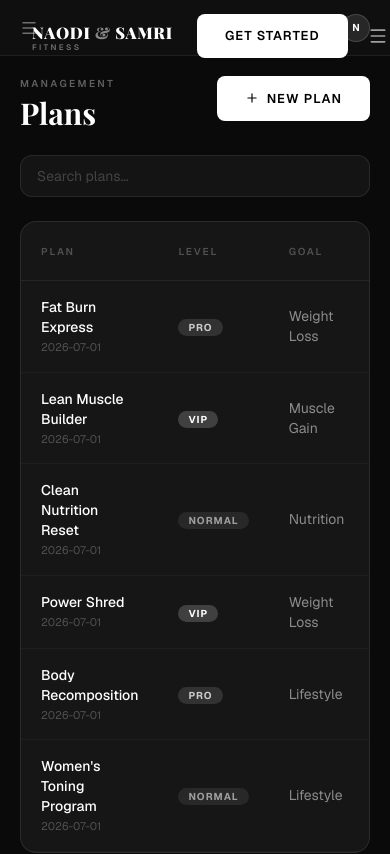
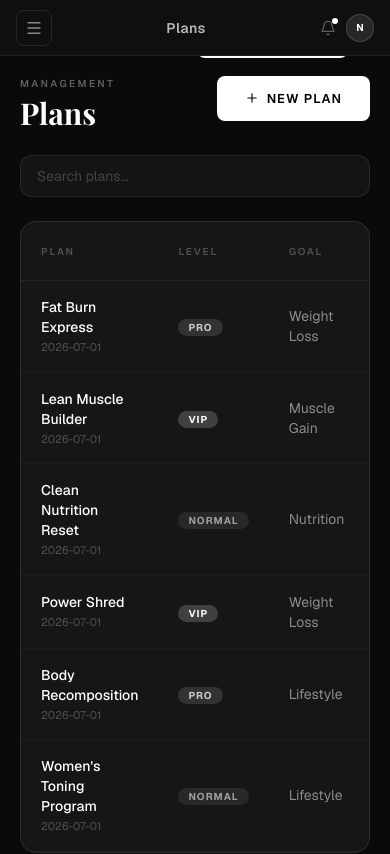
Before and after one commit to abelamaremain-netizen/Fitness-nutrition-platform, a Next.js app: page /admin/plans in a window 390 px wide. Shown: the top 854 px of the page. Built offline with nearby package versions, Linux system fonts and the light colour scheme.

Commit message:
Fix admin mobile nav: own top bar, drawer with admin links, covers public navbar

```diff
--- a/app/admin/layout.tsx
+++ b/app/admin/layout.tsx
@@ -6,33 +6,72 @@ import { motion, AnimatePresence } from "framer-motion";
 import {
   LayoutDashboard, Package, ShoppingBag, Users,
   FileText, Menu, X, LogOut, Bell, ChevronRight,
+  Home,
 } from "lucide-react";
 
 const NAV = [
-  { href: "/admin",           label: "Dashboard",   icon: LayoutDashboard },
-  { href: "/admin/plans",     label: "Plans",       icon: Package },
-  { href: "/admin/orders",    label: "Orders",      icon: ShoppingBag },
-  { href: "/admin/customers", label: "Customers",   icon: Users },
-  { href: "/admin/content",   label: "Content",     icon: FileText },
+  { href: "/admin",           label: "Dashboard",  icon: LayoutDashboard },
+  { href: "/admin/plans",     label: "Plans",      icon: Package },
+  { href: "/admin/orders",    label: "Orders",     icon: ShoppingBag },
+  { href: "/admin/customers", label: "Customers",  icon: Users },
+  { href: "/admin/content",   label: "Content",    icon: FileText },
 ];
 
 export default function AdminLayout({ children }: { children: React.ReactNode }) {
-  const [sidebarOpen, setSidebarOpen] = useState(false);
+  const [open, setOpen] = useState(false);
   const pathname = usePathname();
+
+  // Don't render admin chrome on the login page
+  if (pathname === "/admin/login") {
+    return <>{children}</>;
+  }
 
   const isActive = (href: string) =>
     href === "/admin" ? pathname === "/admin" : pathname.startsWith(href);
 
-  const SidebarContent = () => (
-    <div className="flex flex-col h-full">
+  const currentPage = NAV.find((n) => isActive(n.href))?.label ?? "Admin";
+
+  /* ── Sidebar nav links (reused in desktop + mobile) ── */
+  const NavLinks = () => (
+    <>
+      {NAV.map(({ href, label, icon: Icon }) => (
+        <Link key={href} href={href}
+          onClick={() => setOpen(false)}
+          className={`flex items-center gap-3 px-3 py-2.5 rounded-lg text-sm font-medium transition-all ${
+            isActive(href)
+              ? "bg-white text-black"
+              : "text-white/50 hover:text-white hover:bg-white/[0.06]"
+          }`}>
+          <Icon size={16} strokeWidth={1.8} />
+          {label}
+          {isActive(href) && <ChevronRight size={12} className="ml-auto" />}
+        </Link>
+      ))}
+    </>
+  );
+
+  return (
+    /*
+     * This wrapper sits above the public <Navbar> (which is fixed z-50).
+     * We use z-[60] on the admin chrome so it's always on top.
+     * The public Navbar is rendered by app/layout.tsx but on admin pages
+     * the admin header covers it completely.
+     */
+    <div className="min-h-screen" style={{ background: "#0a0a0a" }}>
+
+      {/* ── DESKTOP SIDEBAR (fixed, full-height) ── */}
+      <aside
+        className="hidden lg:flex flex-col fixed top-0 left-0 bottom-0 w-56 z-[60] border-r border-white/[0.07]"
+        style={{ background: "#0f0f0f" }}>
+
         {/* Logo */}
-      <div className="px-6 py-6 border-b border-white/[0.07]">
+        <div className="px-6 py-6 border-b border-white/[0.07] flex-shrink-0">
           <Link href="/" className="block">
             <span className="text-white text-sm font-black tracking-wider uppercase"
               style={{ fontFamily: "var(--font-serif)" }}>
               Naodi <span className="text-white/40">&</span> Samri
             </span>
-          <span className="block text-white/30 text-[9px] font-semibold tracking-[0.3em] uppercase mt-0.5">
+            <span className="block text-white/25 text-[9px] font-semibold tracking-[0.28em] uppercase mt-0.5">
               Admin Panel
             </span>
           </Link>
@@ -40,94 +79,41 @@ export default function AdminLayout({ children }: { children: React.ReactNode })
 
         {/* Nav */}
         <nav className="flex-1 px-3 py-5 space-y-0.5 overflow-y-auto">
-        {NAV.map(({ href, label, icon: Icon }) => (
-          <Link key={href} href={href}
-            onClick={() => setSidebarOpen(false)}
-            className={`flex items-center gap-3 px-3 py-2.5 rounded-lg text-sm font-medium transition-all ${
-              isActive(href)
-                ? "bg-white text-black"
-                : "text-white/50 hover:text-white hover:bg-white/[0.06]"
-            }`}>
-            <Icon size={16} strokeWidth={1.8} />
-            {label}
-            {isActive(href) && (
-              <ChevronRight size={12} className="ml-auto" />
-            )}
-          </Link>
-        ))}
+          <NavLinks />
         </nav>
 
-      {/* Footer */}
-      <div className="px-3 py-4 border-t border-white/[0.07] space-y-0.5">
+        {/* Back to site */}
+        <div className="px-3 py-4 border-t border-white/[0.07]">
           <Link href="/"
             className="flex items-center gap-3 px-3 py-2.5 rounded-lg text-sm text-white/35 hover:text-white hover:bg-white/[0.06] transition-all">
-          <LogOut size={15} strokeWidth={1.8} />
+            <Home size={15} strokeWidth={1.8} />
             Back to Site
           </Link>
         </div>
-    </div>
-  );
-
-  return (
-    <div className="min-h-screen flex" style={{ background: "#0a0a0a" }}>
-
-      {/* Desktop sidebar */}
-      <aside className="hidden lg:flex flex-col w-56 flex-shrink-0 border-r border-white/[0.07]"
-        style={{ background: "#0f0f0f" }}>
-        <SidebarContent />
       </aside>
 
-      {/* Mobile sidebar overlay */}
-      <AnimatePresence>
-        {sidebarOpen && (
-          <>
-            <motion.div initial={{ opacity: 0 }} animate={{ opacity: 1 }} exit={{ opacity: 0 }}
-              className="fixed inset-0 z-40 bg-black/60 backdrop-blur-sm lg:hidden"
-              onClick={() => setSidebarOpen(false)} />
-            <motion.aside
-              initial={{ x: "-100%" }} animate={{ x: 0 }} exit={{ x: "-100%" }}
-              transition={{ type: "spring", damping: 28, stiffness: 280 }}
-              className="fixed top-0 left-0 bottom-0 z-50 w-56 border-r border-white/[0.07] lg:hidden"
+      {/* ── MOBILE TOP BAR (fixed, full-width, covers public Navbar) ── */}
+      <header
+        className="lg:hidden fixed top-0 left-0 right-0 z-[60] h-14 flex items-center justify-between px-4 border-b border-white/[0.07]"
         style={{ background: "#0f0f0f" }}>
-              <div className="absolute top-4 right-4">
-                <button onClick={() => setSidebarOpen(false)}
-                  className="text-white/40 hover:text-white transition-colors">
-                  <X size={18} />
-                </button>
-              </div>
-              <SidebarContent />
-            </motion.aside>
-          </>
-        )}
-      </AnimatePresence>
-
-      {/* Main */}
-      <div className="flex-1 flex flex-col min-w-0">
-        {/* Top bar */}
-        <header className="h-14 flex items-center justify-between px-5 border-b border-white/[0.07] flex-shrink-0"
-          style={{ background: "#0f0f0f" }}>
-          <div className="flex items-center gap-3">
-            <button onClick={() => setSidebarOpen(true)}
-              className="lg:hidden text-white/40 hover:text-white transition-colors">
+        {/* Hamburger */}
+        <button
+          onClick={() => setOpen(true)}
+          className="w-9 h-9 flex items-center justify-center rounded-lg border border-white/[0.09] text-white/50 hover:text-white hover:border-white/[0.2] transition-all"
+          aria-label="Open menu">
           <Menu size={18} />
         </button>
-            {/* Breadcrumb */}
-            <div className="hidden sm:flex items-center gap-2 text-[11px] text-white/35">
-              <span>Admin</span>
-              {pathname !== "/admin" && (
-                <>
-                  <span>/</span>
-                  <span className="text-white capitalize">
-                    {pathname.split("/admin/")[1]?.replace("-", " ")}
+
+        {/* Current page name */}
+        <span className="text-sm font-semibold text-white/70 tracking-wide">
+          {currentPage}
         </span>
-                </>
-              )}
-            </div>
-          </div>
-          <div className="flex items-center gap-3">
-            <button className="relative text-white/40 hover:text-white transition-colors">
-              <Bell size={17} strokeWidth={1.8} />
-              <span className="absolute -top-0.5 -right-0.5 w-2 h-2 bg-white rounded-full" />
+
+        {/* Bell + avatar */}
+        <div className="flex items-center gap-2.5">
+          <button className="relative text-white/35 hover:text-white transition-colors">
+            <Bell size={16} strokeWidth={1.8} />
+            <span className="absolute -top-0.5 -right-0.5 w-1.5 h-1.5 bg-white rounded-full" />
           </button>
           <div className="w-7 h-7 rounded-full bg-white/10 border border-white/15 flex items-center justify-center">
             <span className="text-[10px] font-bold text-white">N</span>
@@ -135,8 +121,97 @@ export default function AdminLayout({ children }: { children: React.ReactNode })
         </div>
       </header>
 
-        {/* Page content */}
-        <main className="flex-1 overflow-y-auto p-5 md:p-8">
+      {/* ── MOBILE DRAWER ── */}
+      <AnimatePresence>
+        {open && (
+          <>
+            {/* Backdrop */}
+            <motion.div
+              initial={{ opacity: 0 }} animate={{ opacity: 1 }} exit={{ opacity: 0 }}
+              transition={{ duration: 0.18 }}
+              className="fixed inset-0 z-[70] bg-black/65 backdrop-blur-sm lg:hidden"
+              onClick={() => setOpen(false)}
+            />
+
+            {/* Drawer */}
+            <motion.aside
+              initial={{ x: "-100%" }}
+              animate={{ x: 0 }}
+              exit={{ x: "-100%" }}
+              transition={{ type: "spring", damping: 28, stiffness: 300 }}
+              className="fixed top-0 left-0 bottom-0 z-[80] w-64 flex flex-col border-r border-white/[0.07] lg:hidden"
+              style={{ background: "#0f0f0f" }}>
+
+              {/* Drawer header */}
+              <div className="flex items-center justify-between px-5 h-14 border-b border-white/[0.07] flex-shrink-0">
+                <div>
+                  <span className="text-white text-sm font-black tracking-wider uppercase"
+                    style={{ fontFamily: "var(--font-serif)" }}>
+                    Naodi <span className="text-white/35">&</span> Samri
+                  </span>
+                  <p className="text-white/25 text-[8px] tracking-[0.28em] uppercase font-semibold">
+                    Admin Panel
+                  </p>
+                </div>
+                <button onClick={() => setOpen(false)}
+                  className="text-white/35 hover:text-white transition-colors p-1">
+                  <X size={18} />
+                </button>
+              </div>
+
+              {/* Admin nav links */}
+              <nav className="flex-1 px-3 py-5 space-y-0.5 overflow-y-auto">
+                <NavLinks />
+              </nav>
+
+              {/* Back to site */}
+              <div className="px-3 py-4 border-t border-white/[0.07]">
+                <Link href="/" onClick={() => setOpen(false)}
+                  className="flex items-center gap-3 px-3 py-2.5 rounded-lg text-sm text-white/35 hover:text-white hover:bg-white/[0.06] transition-all">
+                  <Home size={15} strokeWidth={1.8} />
+                  Back to Site
+                </Link>
+              </div>
+            </motion.aside>
+          </>
+        )}
+      </AnimatePresence>
+
+      {/* ── DESKTOP: top bar alongside sidebar ── */}
+      <header
+        className="hidden lg:flex fixed top-0 left-56 right-0 z-[60] h-14 items-center justify-between px-6 border-b border-white/[0.07]"
+        style={{ background: "#0f0f0f" }}>
+        {/* Breadcrumb */}
+        <div className="flex items-center gap-2 text-[11px] text-white/35">
+          <span>Admin</span>
+          {pathname !== "/admin" && (
+            <>
+              <span className="text-white/20">/</span>
+              <span className="text-white capitalize">
+                {pathname.split("/admin/")[1]?.replace(/-/g, " ")}
+              </span>
+            </>
+          )}
+        </div>
+
+        <div className="flex items-center gap-3">
+          <button className="relative text-white/35 hover:text-white transition-colors">
+            <Bell size={16} strokeWidth={1.8} />
+            <span className="absolute -top-0.5 -right-0.5 w-1.5 h-1.5 bg-white rounded-full" />
+          </button>
+          <div className="w-7 h-7 rounded-full bg-white/10 border border-white/15 flex items-center justify-center">
+            <span className="text-[10px] font-bold text-white">N</span>
+          </div>
+        </div>
+      </header>
+
+      {/* ── PAGE CONTENT ── */}
+      {/*
+        lg: offset left by sidebar (w-56) and top by header (h-14)
+        mobile: offset top by mobile header (h-14)
+      */}
+      <div className="lg:pl-56 pt-14">
+        <main className="p-5 md:p-8 min-h-screen">
           {children}
         </main>
       </div>
```
Lines whose indentation alone changed are shown as unchanged.
